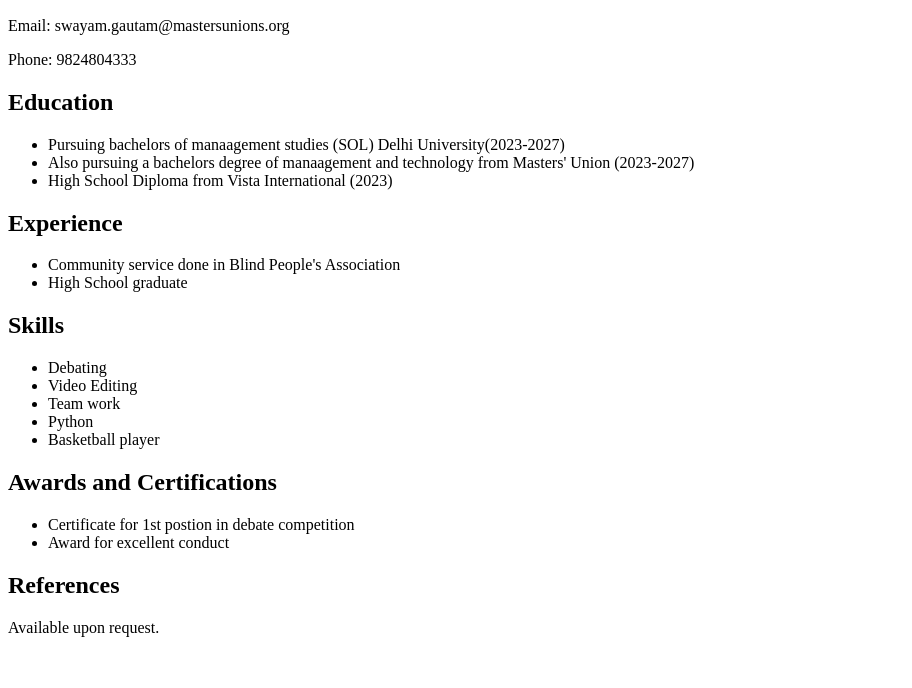
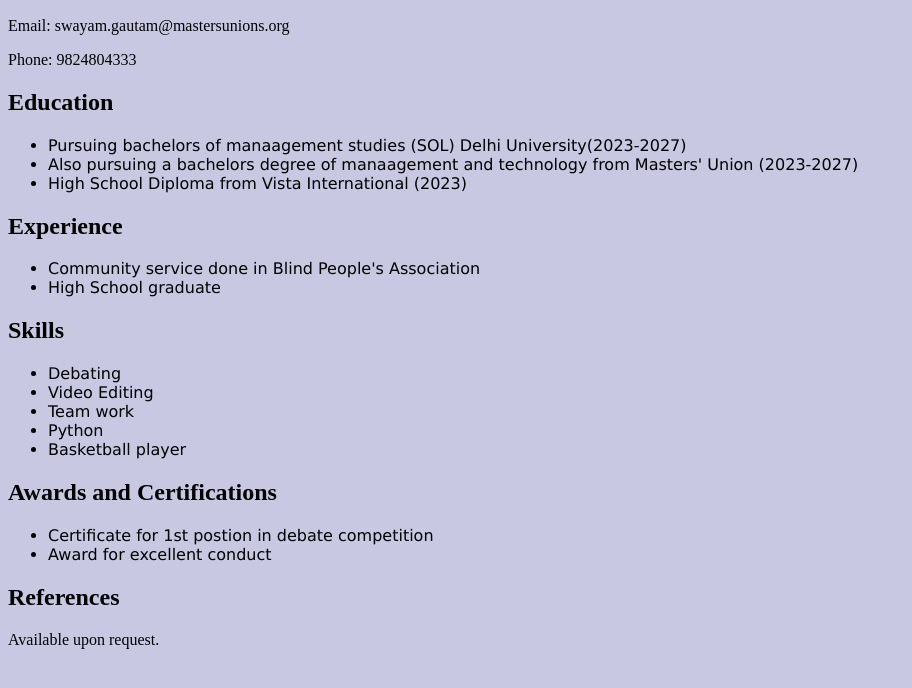
Before and after one commit to 23130MUITP/Resume, a plain HTML site: page Index.html in a window 1280 px wide. Shown: the part 110-798 px from the top of the page, without its empty margins (0-912 px from the left). Drawn offline with Linux system fonts and the light colour scheme.

Commit message:
Update Index.html

```diff
--- a/Index.html
+++ b/Index.html
@@ -4,7 +4,7 @@
     <meta charset="UTF-8">
     <meta name="viewport" content="width=device-width, initial-scale=1.0">
     <title>Document</title>
-    <link rel="stylesheet" href="resume_final_2.css">
+    <link rel="stylesheet" href="resume.css">
 </head>
 
 <body>
```
